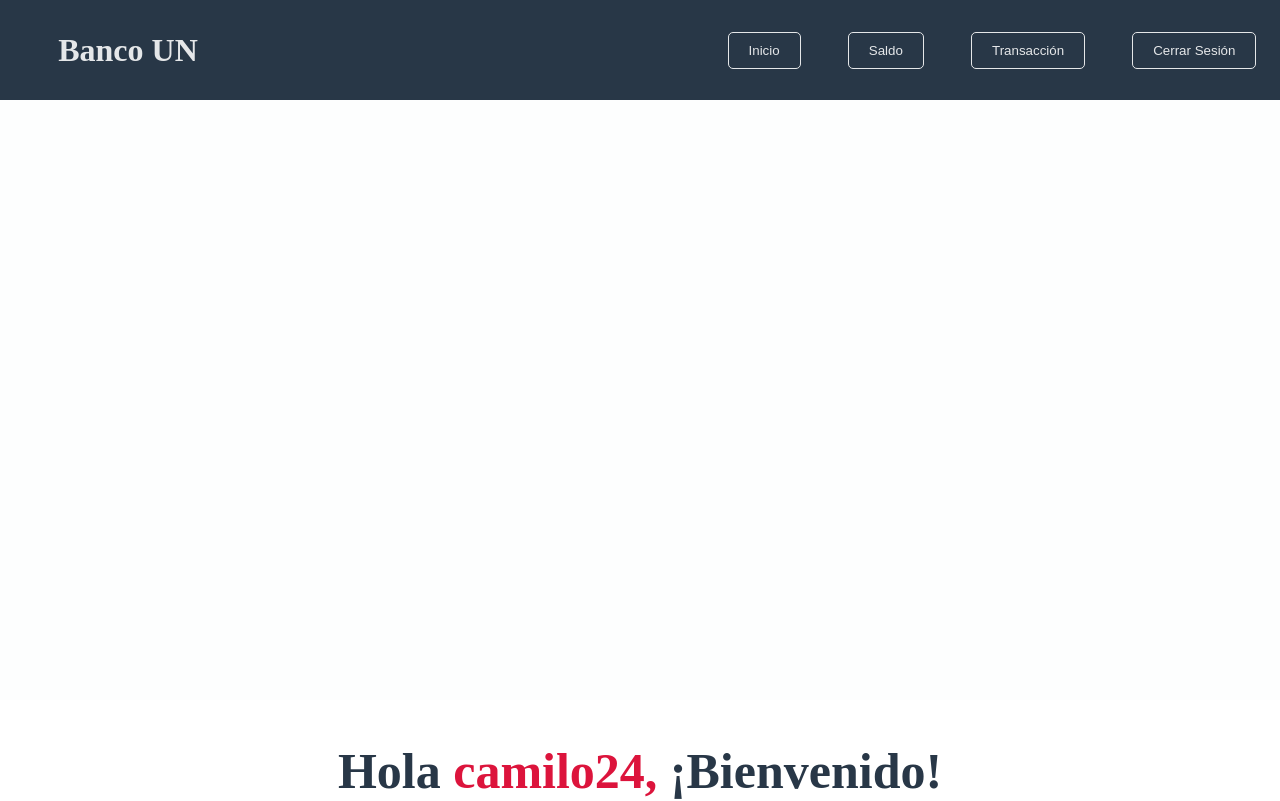
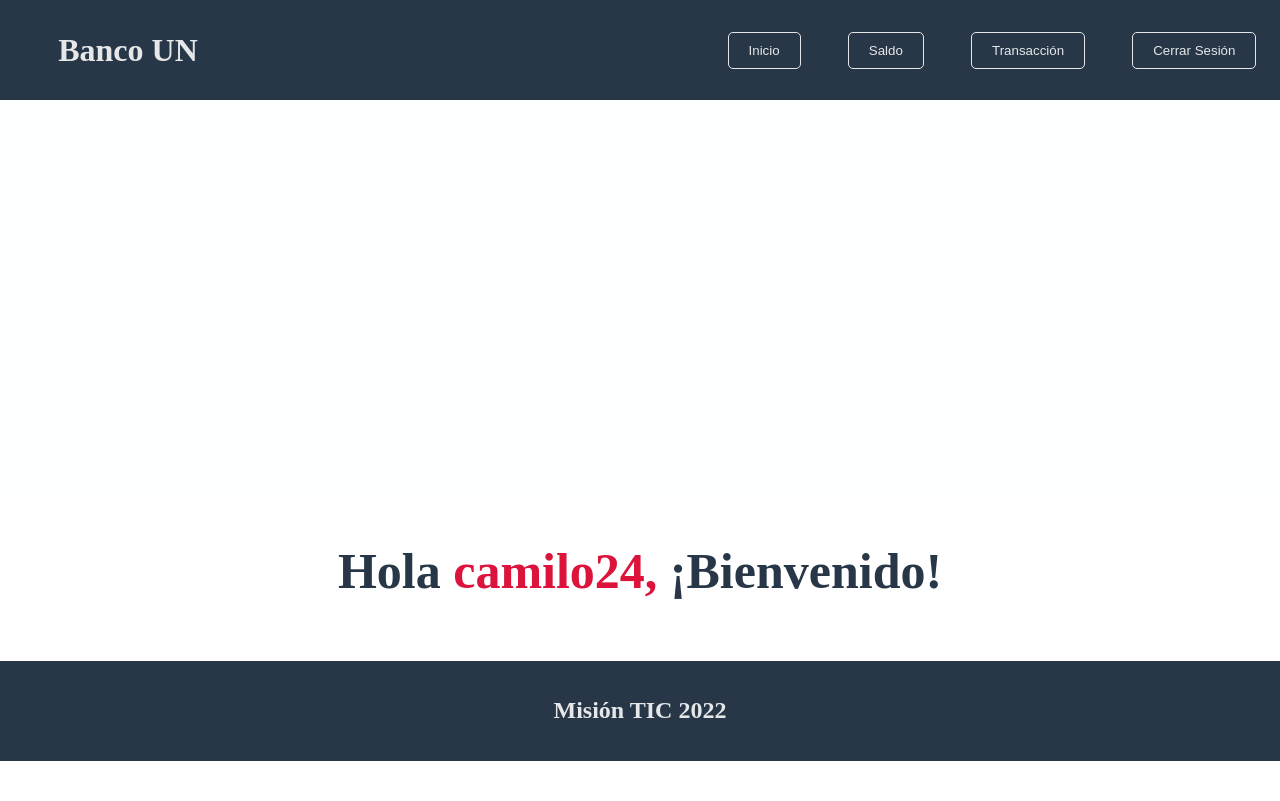
Before and after one commit to natabares/cajero_app, a Vue app: page /user/camilo24 in a window 1280 px wide. Shown: the top 801 px of the page. Built offline with nearby package versions, Linux system fonts and the light colour scheme.

Commit message:
insertar cors-anywhere en enlace axios

```diff
--- a/src/App.vue
+++ b/src/App.vue
@@ -92,7 +92,7 @@ export default {
     border: 1px solid #E5E7E9;
   }
   .main-component{
-    height: 75vh;
+    height: 50vh;
     margin: 0%;
     padding: 0%;
     background: #FDFEFE ;
--- a/src/components/UserBalance.vue
+++ b/src/components/UserBalance.vue
@@ -18,7 +18,7 @@
         created: function(){
             this.username = this.$route.params.username
             let self = this
-            axios.get("https://cajero-apinatabares.herokuapp.com//user/balance/" + this.username)
+            axios.get("https://cors-anywhere.herokuapp.com/https://cajero-apinatabares.herokuapp.com//user/balance/" + this.username)
                 .then((result) => {
                     self.balance = result.data.balance
                 })
```
